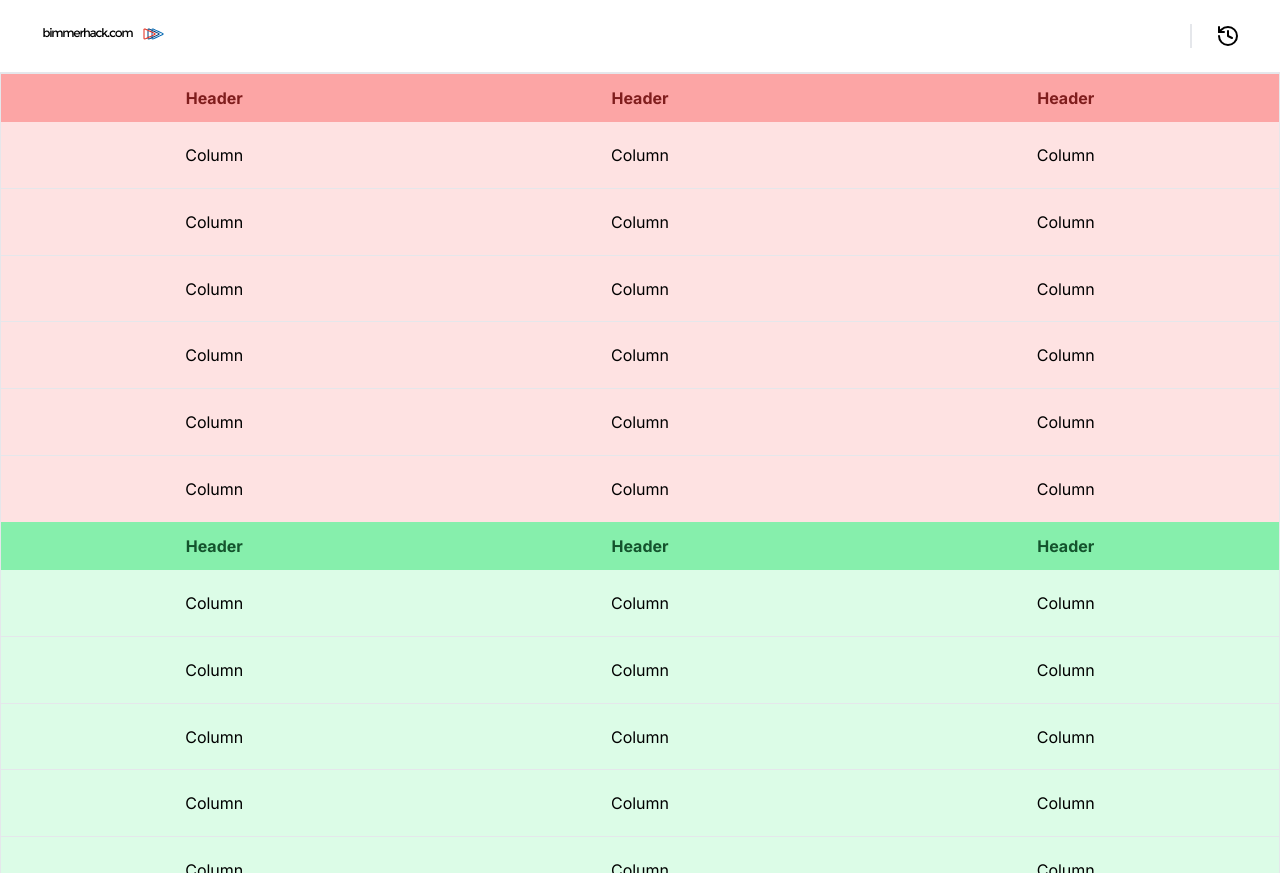
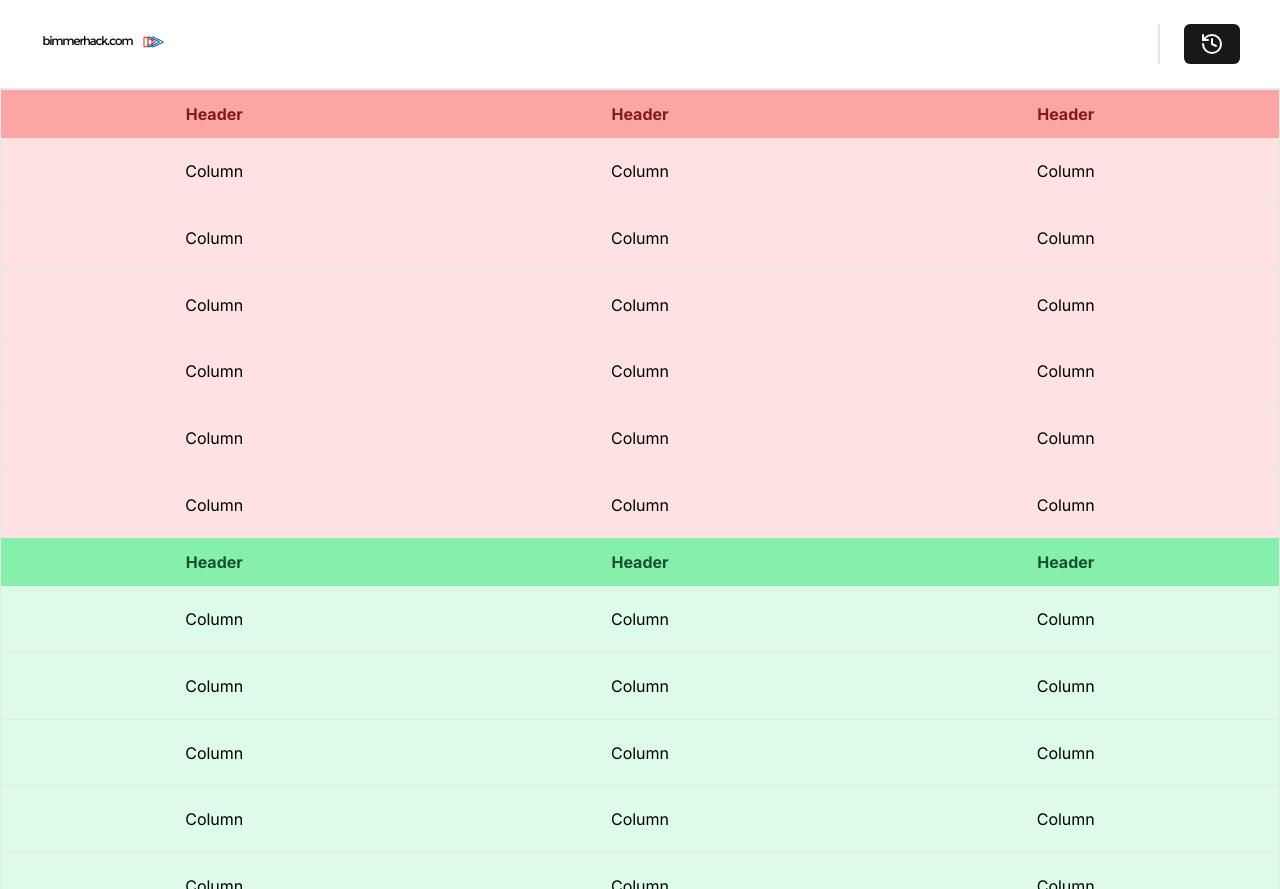
Before and after one commit to sheraz4196/table-viewer, a Next.js app: page /test in a window 1280 px wide. Built offline with nearby package versions, Linux system fonts and the light colour scheme.

Commit message:
feat: dark and light modes

```diff
--- a/app/layout.tsx
+++ b/app/layout.tsx
@@ -2,6 +2,7 @@ import type { Metadata } from "next";
 import { Inter } from "next/font/google";
 import "./globals.css";
 import Header from "@/components/general/header";
+import { ThemeProvider } from "next-themes";
 
 const inter = Inter({ subsets: ["latin"] });
 
@@ -16,13 +17,15 @@ export default function RootLayout({
   children: React.ReactNode;
 }>) {
   return (
-    <html lang="en" className="bg-white">
+    <html lang="en">
+      <ThemeProvider attribute="class">
         <body className={inter.className}>
           <main className="max-w-screen-xl mx-auto">
             <Header />
             {children}
           </main>
         </body>
+      </ThemeProvider>
     </html>
   );
 }
--- a/components/general/header.tsx
+++ b/components/general/header.tsx
@@ -1,7 +1,11 @@
+"use client";
 import { History } from "lucide-react";
 import Image from "next/image";
-
+import { Button } from "../ui/button";
+import { useTheme } from "next-themes";
 export default function Header() {
+  const { theme, setTheme } = useTheme();
+  console.log(theme);
   return (
     <header className="p-6 flex items-center justify-between border-b">
       <div className="px-4">
@@ -10,7 +14,13 @@ export default function Header() {
       <div className="flex px-4 gap-6">
         <span></span>
         <span className="self-stretch border" />
-        <History />
+        <Button
+          onClick={() =>
+            theme == "dark" ? setTheme("light") : setTheme("dark")
+          }
+        >
+          <History />
+        </Button>
       </div>
     </header>
   );
--- a/components/table/data-table.tsx
+++ b/components/table/data-table.tsx
@@ -458,7 +458,7 @@ export default function DataTable<TData, TValue>({
     <>
       {data && (
         <div>
-          <div className="hidden lg:flex items-center py-4">
+          {/* <div className="hidden lg:flex items-center py-4">
             <Input
               placeholder="Filter emails..."
               value={
@@ -495,7 +495,7 @@ export default function DataTable<TData, TValue>({
                   })}
               </DropdownMenuContent>
             </DropdownMenu>
-          </div>
+          </div> */}
           <div className="flex lg:hidden items-center justify-between py-4">
             <button type="button" className="flex items-center gap-4">
               <ListFilter className="size-6" />
--- a/package.json
+++ b/package.json
@@ -22,6 +22,7 @@
     "googleapis": "^140.0.1",
     "lucide-react": "^0.397.0",
     "next": "14.2.4",
+    "next-themes": "^0.3.0",
     "node-cron": "^3.0.3",
     "react": "^18",
     "react-dom": "^18",
```
Also changed, not shown: app/providers.ts (added), 1 other file (tests, documents, lock files or other folders). Lines whose indentation alone changed are shown as unchanged.
